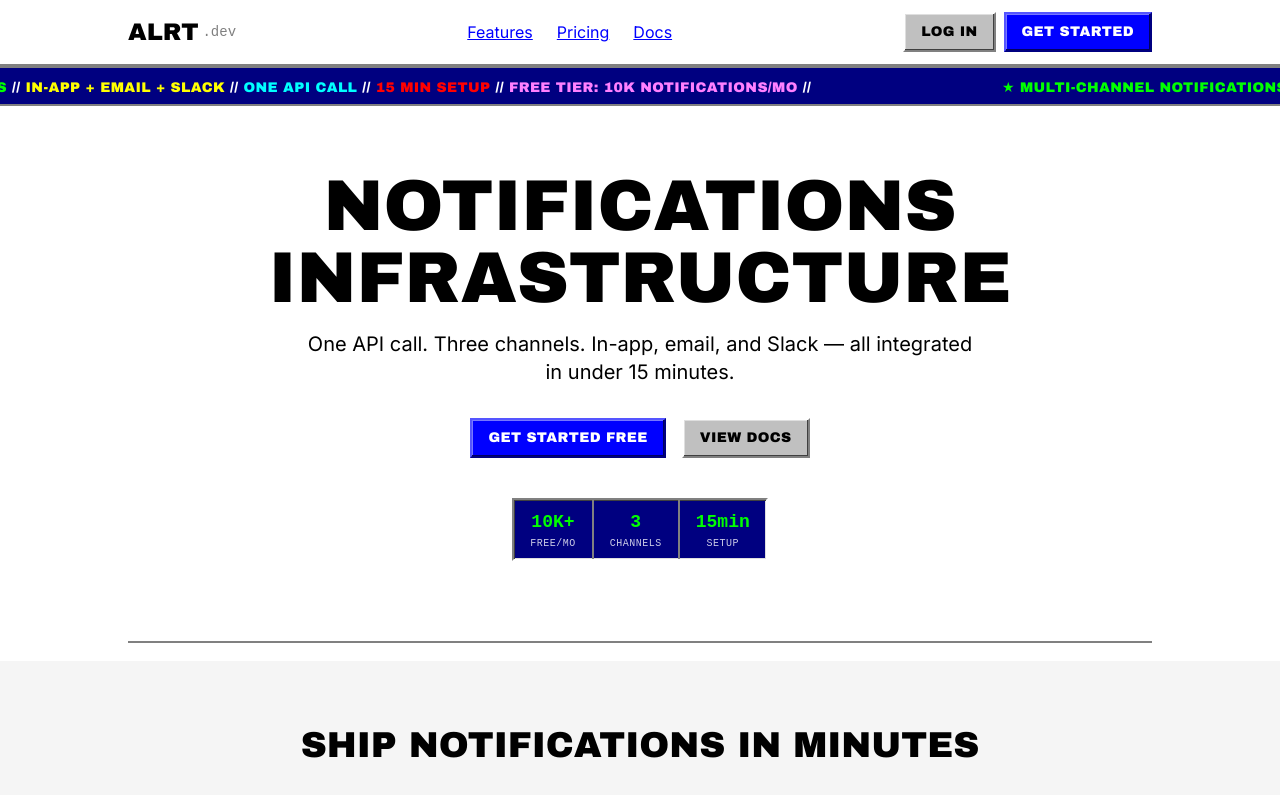
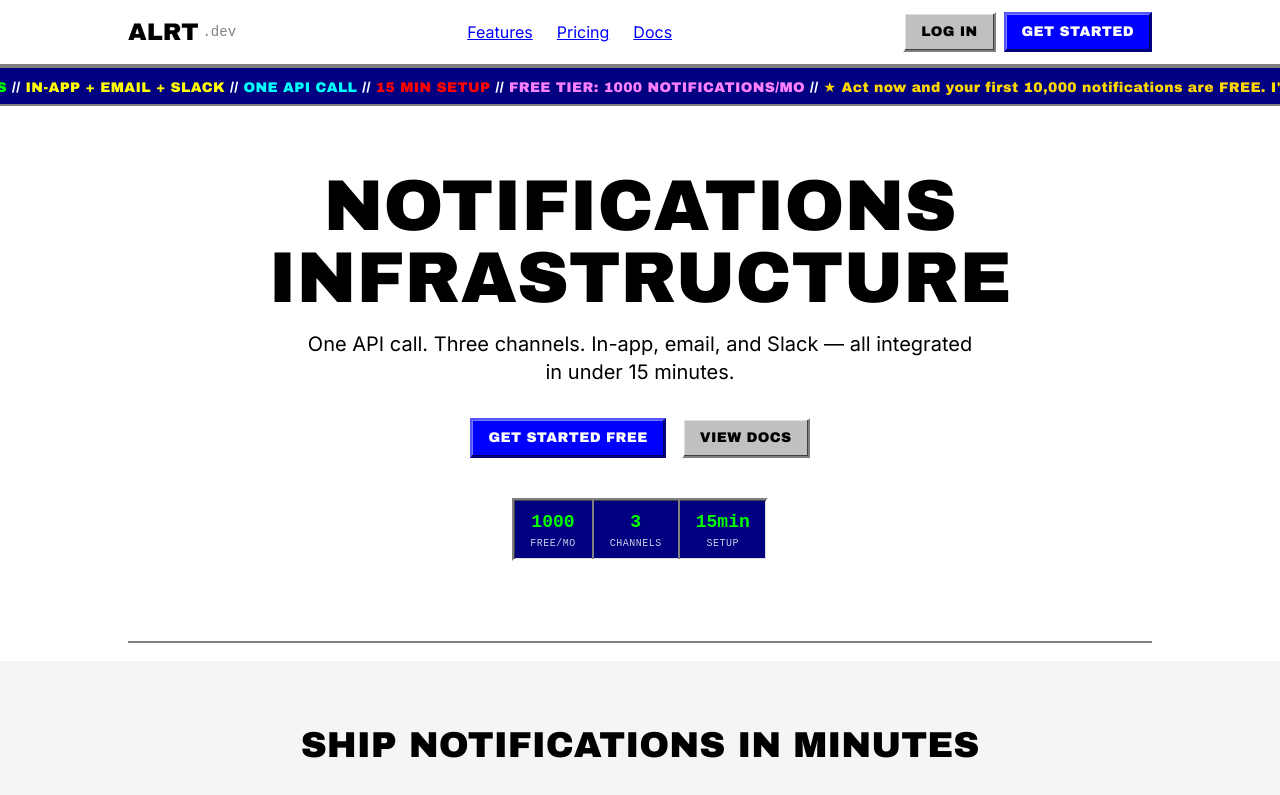
Before and after one commit to smgusain24/alrt, a Next.js app in the folder apps/dashboard/: page / in a window 1280 px wide. Shown: the top 795 px of the page. Built offline with nearby package versions, Linux system fonts and the light colour scheme.

Commit message:
Minor changes

```diff
--- a/apps/dashboard/src/app/(marketing)/page.tsx
+++ b/apps/dashboard/src/app/(marketing)/page.tsx
@@ -1,6 +1,6 @@
 "use client";
 
-import { useState } from "react";
+import { useState, useMemo } from "react";
 import Link from "next/link";
 import {
   RetroButton,
@@ -55,7 +55,30 @@ function TopBar() {
 }
 
 /* ─── Marquee ─── */
+const SAUL_LINES = [
+  "Notifications not reaching your users? THAT sounds satisfying to your competitors",
+  "You don't NEED a notification platform. You need THE notification platform",
+  "Has THIS ever happened to YOU? *silent notifications* — NEVER AGAIN",
+  "I once had a client who built notifications from scratch. He's still building them",
+  "Act now and your first 10,000 notifications are FREE. I'm not kidding. I'm a lawyer— wait no I'm not",
+  "Your notifications deserve better representation",
+  "Don't let your emails end up in the spam folder of LIFE",
+  "Results not guaranteed but also kind of guaranteed — 99.9% uptime baby",
+  "Call now! Actually don't call. Just POST to our API. It's easier",
+  "Other platforms charge you per notification. We charge you per SMILE",
+  "Is your notification provider giving you the OLD RUNAROUND? Switch to ALRT",
+  "FREE CONSULTATION— I mean FREE TIER. 1000 notifications. No strings attached. Okay maybe one string. It's an API key",
+  "You want notifications? I KNOW notifications. I AM notifications",
+  "Side effects may include: higher engagement, happier users, and an overwhelming sense of productivity",
+  "As seen on... well you're seeing it right now aren't you",
+];
+
 function AnnouncementBar() {
+  const saulLine = useMemo(
+    () => SAUL_LINES[Math.floor(Math.random() * SAUL_LINES.length)],
+    []
+  );
+
   return (
     <MarqueeBar>
       <span className="text-[#00ff00]">★ MULTI-CHANNEL NOTIFICATIONS </span>
@@ -66,7 +89,9 @@ function AnnouncementBar() {
       <span className="text-white">// </span>
       <span className="text-danger">15 MIN SETUP </span>
       <span className="text-white">// </span>
-      <span className="text-[#ff80ff]">FREE TIER: 10K NOTIFICATIONS/MO </span>
+      <span className="text-[#ff80ff]">FREE TIER: 1000 NOTIFICATIONS/MO </span>
+      <span className="text-white">// </span>
+      <span className="text-[#ffd700]">★ {saulLine} </span>
       <span className="text-white">// </span>
     </MarqueeBar>
   );
@@ -93,7 +118,7 @@ function Hero() {
         <div className="mt-10 flex justify-center">
           <StatsCounter
             stats={[
-              { label: "Free/Mo", value: "10K+" },
+              { label: "Free/Mo", value: "1000" },
               { label: "Channels", value: "3" },
               { label: "Setup", value: "15min" },
             ]}
@@ -383,7 +408,7 @@ const TIERS: PricingTier[] = [
     price: "$0",
     period: "forever",
     features: [
-      "10K notifications/mo",
+      "1000 notifications/mo",
       "3 channels (in-app, email, Slack)",
       "Visual workflow builder",
       "1 team member",
```
Also changed, not shown: 1 other file (tests, documents, lock files or other folders).
